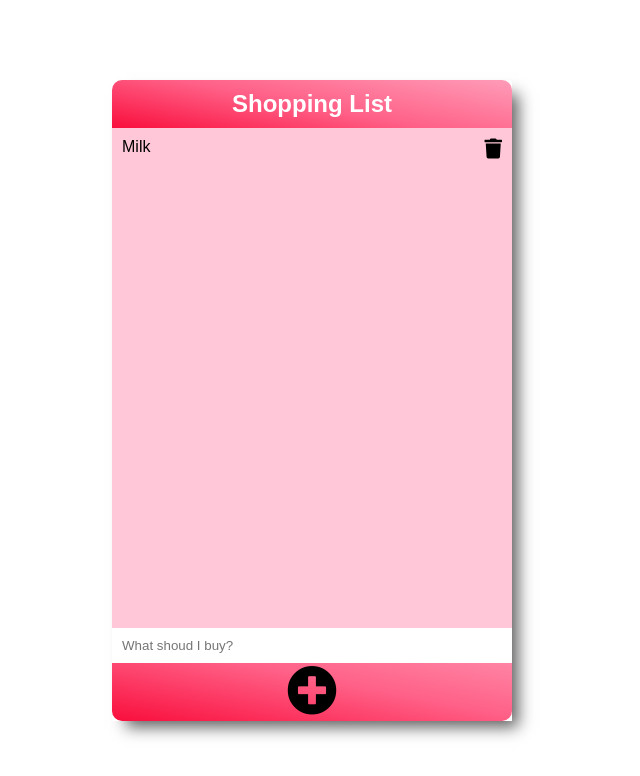
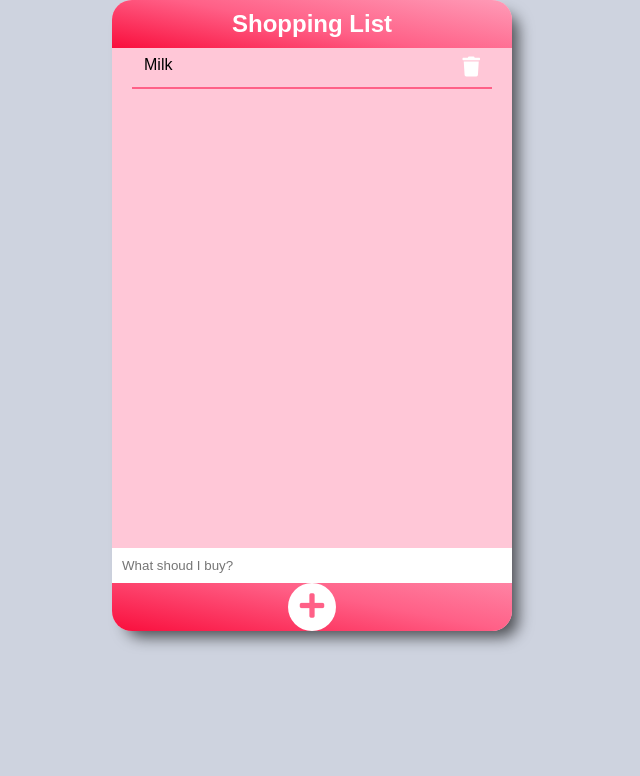
Before and after one commit to Jinnie-kim/make-shopping-list, a plain HTML site: page index.html in a window 1280 px wide. Shown: the whole page, without its empty margins (328-968 px from the left). Drawn offline with Linux system fonts and the light colour scheme; a web font is replaced by a local one.

Commit message:
HTML, CSS 수정
HTML: divider요소 추가
CSS: 추가된 클래스 스타일링, add버튼 스타일링 수정
JS: createElement추가 + 코드 수정

```diff
--- a/app.js
+++ b/app.js
@@ -19,10 +19,10 @@ function onAdd () {
 function createLists (listItem) {
 
     const list = document.createElement('div');
-    list.setAttribute('class', 'shopping-list');
+    list.setAttribute('class', 'shopping-list-row');
 
     const listRow = document.createElement('li');
-    listRow.setAttribute('class', 'shopping-list-row');
+    listRow.setAttribute('class', 'shopping-list');
 
     const text = document.createElement('span');
     text.setAttribute('class', 'shopping-list');
@@ -32,15 +32,22 @@ function createLists (listItem) {
     deleteBtn.setAttribute('class', 'shopping-delete-btn');
     deleteBtn.innerHTML = '<i class="fas fa-trash"></i>';
     deleteBtn.addEventListener('click', () => {
-        list.removeChild(listRow);
+        shoppingBoard.removeChild(listRow);
     })
 
-    listRow.appendChild(text);
-    listRow.appendChild(deleteBtn);
+    const divider = document.createElement('div');
+    divider.setAttribute('class', 'shopping-divider');
 
-    list.appendChild(listRow);
+    list.appendChild(text);
+    list.appendChild(deleteBtn);
 
-    return list;
+
+    listRow.appendChild(list);
+    listRow.appendChild(divider);
+
+
+
+    return listRow;
 }
 
 addBtn.addEventListener('click', () => {
--- a/index.html
+++ b/index.html
@@ -18,21 +18,22 @@
             Shopping List
         </h1>
         <ul class="shopping-board">
-            <div class="shopping-list">
-                <li class="shopping-list-row">
+            <li class="shopping-list">
+                <div class="shopping-list-row">
                     <span class="shopping-list-item">
                         Milk
                     </span>
                     <button class="shopping-delete-btn">
                         <i class="fas fa-trash"></i>
                     </button>
-                </li>
-            </div>
+                </div>
+                <div class="shopping-divider"></div>
+            </li>
         </ul>
         <div class="shopping-input-group">
             <input class="shopping-input" type="text" placeholder="What shoud I buy?">
             <button class="shopping-add-btn">
-                <i class="fas fa-plus-circle"></i>
+                <i class="fas fa-plus"></i>
             </button>
         </div>
     </section>
--- a/style.css
+++ b/style.css
@@ -6,10 +6,7 @@
 body {
   width: 100%;
   height: 100vh;
-  display: flex;
-  flex-direction: column;
-  justify-content: center;
-  align-items: center;
+  background-color: #ced3df;
   font-family: "Mochiy Pop P One", sans-serif;
 }
 
@@ -45,7 +42,10 @@ li {
 
 .shopping {
   width: 400px;
+  margin: 0 auto;
   text-align: center;
+  background-color: #ffc7d7;
+  border-radius: 20px;
   -webkit-box-shadow: 10px 10px 15px -4px rgba(0, 0, 0, 0.64);
   -moz-box-shadow: 10px 10px 15px -4px rgba(0, 0, 0, 0.64);
   box-shadow: 10px 10px 15px -4px rgba(0, 0, 0, 0.64);
@@ -61,27 +61,36 @@ li {
     rgba(255, 96, 135, 1) 48%,
     rgba(254, 156, 184, 1) 100%
   );
-  border-radius: 10px 10px 0 0;
+  border-radius: 20px 20px 0 0;
 }
 
+/* height에 픽셀을 줘서 픽셀단위로 만드는 것은 접근성에 좋지 않다. */
 .shopping-board {
-  padding: 10px;
   height: 500px;
-  background-color: #ffc7d7;
+  overflow-y: auto;
 }
 
 .shopping-list-row {
   display: flex;
   justify-content: space-between;
+  padding: 8px 32px;
 }
 
 .shopping-list-row .shopping-delete-btn {
+  color: #fff;
   font-size: 20px;
 }
 
 .shopping-list-row .shopping-delete-btn:hover {
   color: red;
   transform: scale(1.1);
+}
+
+.shopping-divider {
+  width: 90%;
+  height: 2px;
+  margin: 0 auto;
+  background-color: rgba(255, 96, 135, 1);
 }
 
 .shopping-input-group {
@@ -92,12 +101,7 @@ li {
     rgba(255, 96, 135, 1) 48%,
     rgba(254, 156, 184, 1) 100%
   );
-  border-radius: 0 0 10px 10px;
-}
-
-.shopping-input,
-.shopping-add-btn {
-  display: block;
+  border-radius: 0 0 20px 20px;
 }
 
 .shopping-input {
@@ -106,8 +110,12 @@ li {
 }
 
 .shopping-add-btn {
-  margin: 0 auto;
-  font-size: 50px;
+  width: 48px;
+  height: 48px;
+  font-size: 28px;
+  color: rgba(255, 96, 135, 1);
+  background-color: #fff;
+  border-radius: 50%;
 }
 
 .shopping-add-btn:hover {
```
